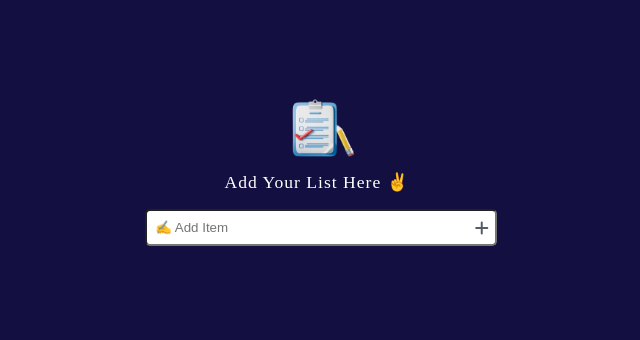
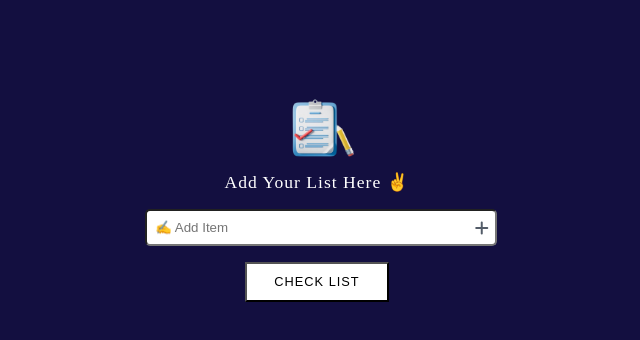
Before and after one commit to muktinathrajbanshi/reactFiveProject, a React (Create React App) app: page / in a window 1280 px wide. Shown: the top 340 px of the page, without its empty margins (339-979 px from the left). Built offline with nearby package versions, Linux system fonts and the light colour scheme.

Commit message:
finally my styling is done for 3rd project

```diff
--- a/src/component/todoreact/style.css
+++ b/src/component/todoreact/style.css
@@ -65,3 +65,56 @@
   background-color: #fff;
   color: var(--text-color);
 }
+
+.child-div .showItems {
+  display: flex;
+  justify-content: center;
+  margin-top: 1rem;
+}
+
+.child-div .showItems .btn.effect04 {
+  position: relative;
+  width: 9rem;
+  height: 2.5rem;
+  background-color: #fff;
+  cursor: pointer;
+}
+
+.showItems span {
+  font-weight: lighter;
+  letter-spacing: 1px;
+}
+
+.child-div .showItems .btn.effect04 span {
+  font-size: 0.8rem;
+  background-color: #fff;
+}
+
+.child-div .showItems .btn.effect04:hover {
+  transition: all 0.3s;
+  background-color: #1b1464;
+  -webkit-transition: all 0.3s;
+  -moz-transition: all 0.3s;
+  -ms-transition: all 0.3s;
+  -o-transition: all 0.3s;
+}
+
+.child-div .showItems .btn.effect04:hover span {
+  opacity: 0;
+}
+
+.child-div .showItems .btn.effect04::after {
+  content: attr(data-sm-link-text);
+  position: absolute;
+  left: 0;
+  right: 0;
+  opacity: 0;
+  transition: opacity 0.3s ease;
+  color: white;
+  text-transform: uppercase;
+}
+
+.child-div .showItems .btn.effect04:hover::after {
+  opacity: 1;
+  color: #fff;
+}
--- a/src/component/todoreact/todo.js
+++ b/src/component/todoreact/todo.js
@@ -14,6 +14,11 @@ const todo = () => {
                     <input type="text" placeholder="✍️ Add Item" className="form-control" />
                     <i class="fa-solid fa-plus"></i>
                 </div>
+                <div className="showItems">
+                    <button className="btn effect04" data-sm-link-text="Remove All">
+                       <span>CHECK LIST</span>
+                    </button>
+                </div>
             </div>
         </div>
     </>
```
Also changed, not shown: 1 other file (tests, documents, lock files or other folders).
